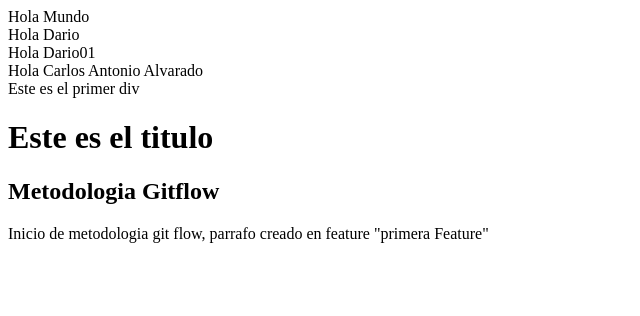
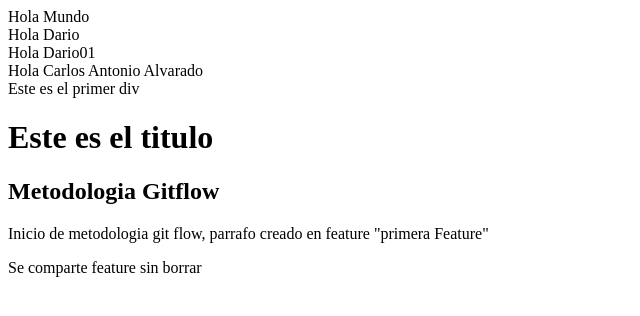
Before and after one commit to MiguelCh24/GitTest, a plain HTML site: page index.html in a window 1280 px wide. Shown: the whole page, without its empty margins (0-640 px from the left). Drawn offline with Linux system fonts and the light colour scheme.

Commit message:
Se agrega parrafo para comtartir feature

```diff
--- a/index.html
+++ b/index.html
@@ -15,6 +15,7 @@
     <h1>Este es el titulo</h1>
     <h2>Metodologia Gitflow</h2>
     <p>Inicio de metodologia git flow, parrafo creado en feature "primera Feature"</p>
+    <p>Se comparte feature sin borrar</p>
 
 
 
```
